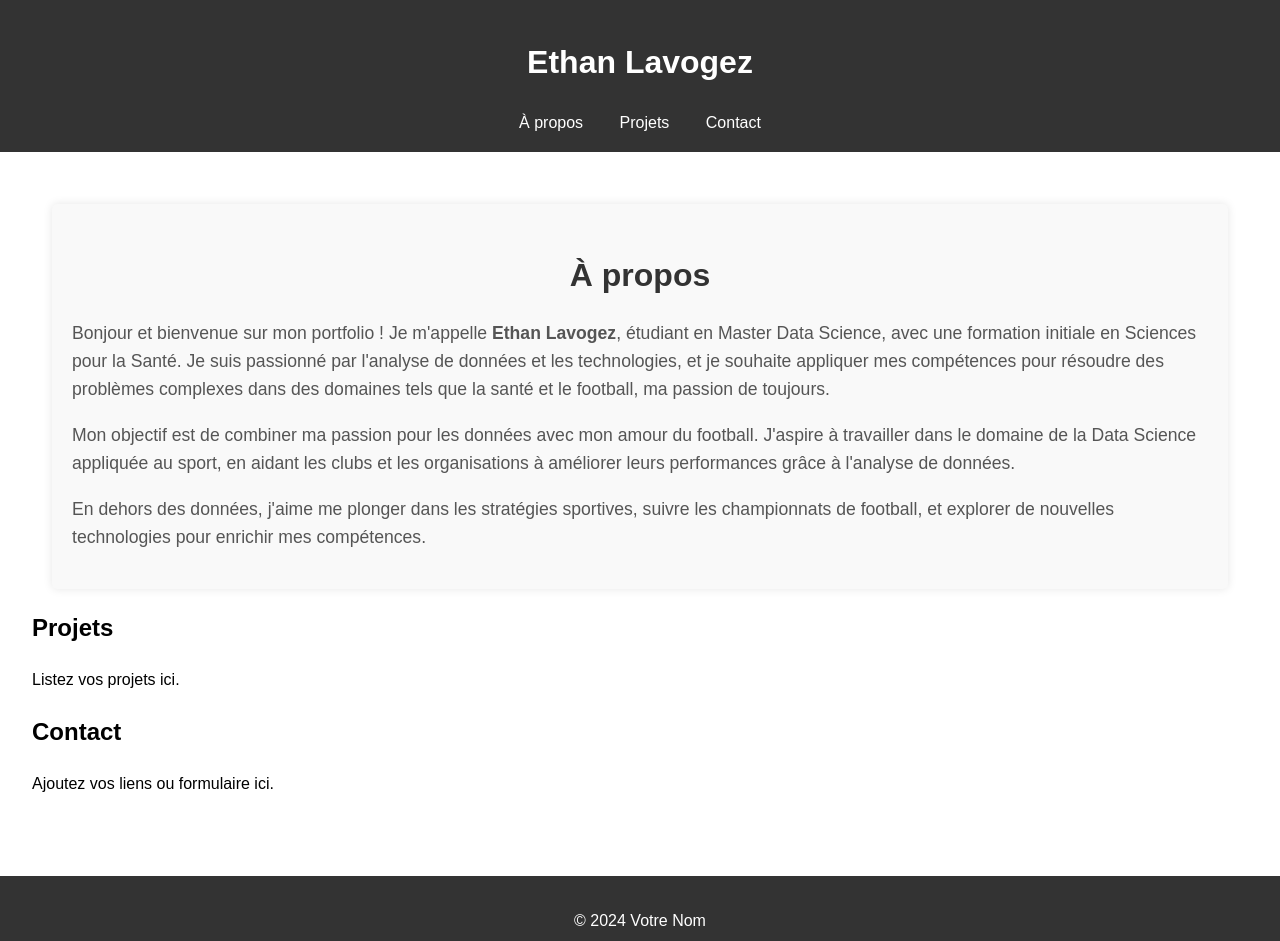
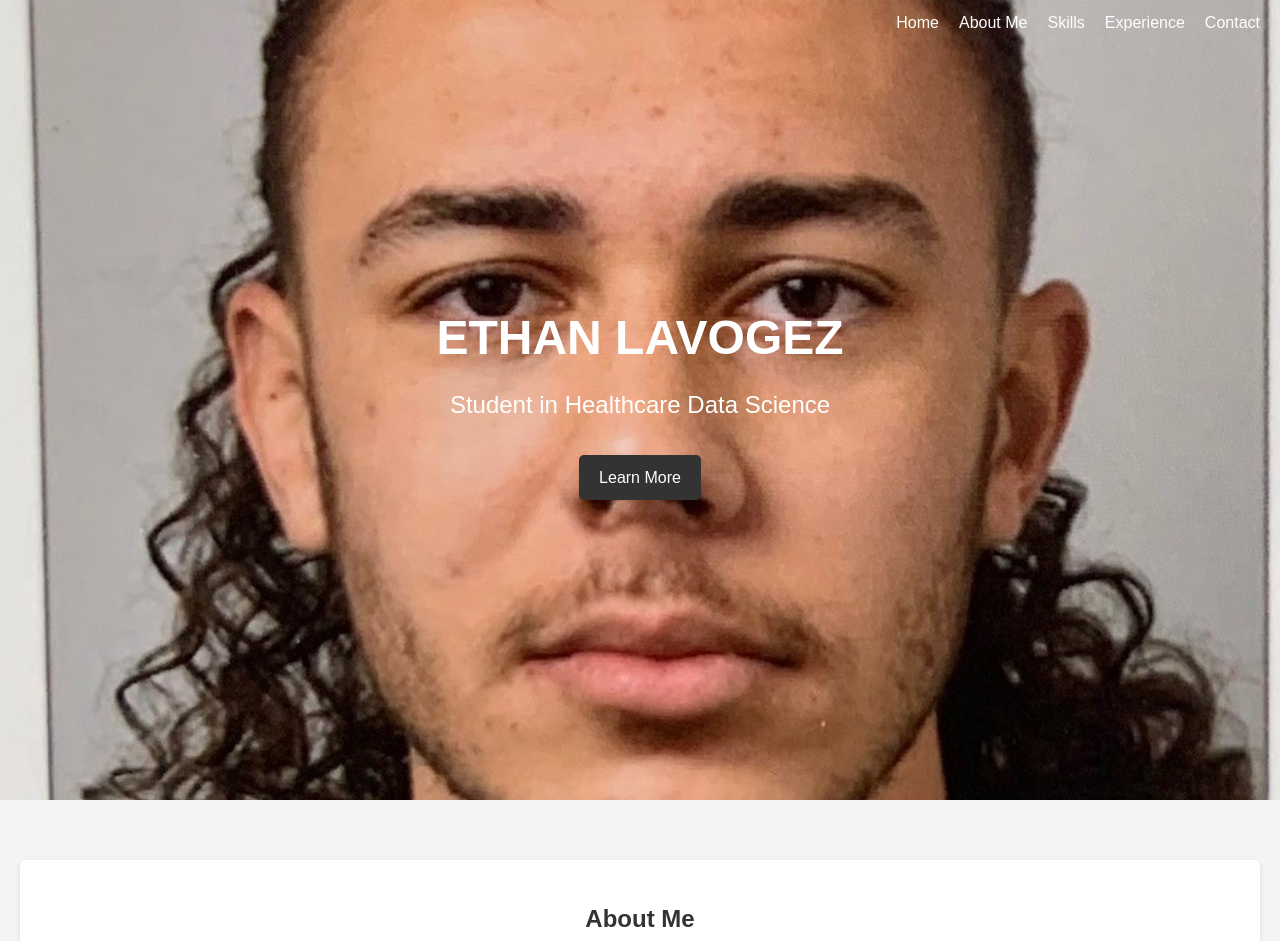
Before and after one commit to ethanlavogez/Portfolio-test, a plain HTML site: page index.html in a window 1280 px wide. Shown: the top 941 px of the page. Drawn offline with Linux system fonts and the light colour scheme.

Commit message:
Améliorations

```diff
--- a/index.html
+++ b/index.html
@@ -8,16 +8,25 @@
 </head>
 <body>
     <header>
-        <h1>Ethan Lavogez</h1>
+        <div class="container">
+            <h1>Ethan Lavogez</h1>
+            <p>Student in Healthcare Data Science</p>
+            <a href="#about" class="btn">Learn More</a>
+        </div>
         <nav>
-            <a href="#about">À propos</a>
-            <a href="#projects">Projets</a>
-            <a href="#contact">Contact</a>
+            <ul>
+                <li><a href="#home">Home</a></li>
+                <li><a href="#about">About Me</a></li>
+                <li><a href="#skills">Skills</a></li>
+                <li><a href="#experience">Experience</a></li>
+                <li><a href="#contact">Contact</a></li>
+            </ul>
         </nav>
     </header>
+
     <main>
         <section id="about">
-            <h2>À propos</h2>
+            <h2>About Me</h2>
             <p>
                 Bonjour et bienvenue sur mon portfolio ! Je m'appelle <strong>Ethan Lavogez</strong>, étudiant en Master Data Science, avec une formation initiale en Sciences pour la Santé. Je suis passionné par l'analyse de données et les technologies, et je souhaite appliquer mes compétences pour résoudre des problèmes complexes dans des domaines tels que la santé et le football, ma passion de toujours.
             </p>
@@ -28,17 +37,28 @@
                 En dehors des données, j'aime me plonger dans les stratégies sportives, suivre les championnats de football, et explorer de nouvelles technologies pour enrichir mes compétences.
             </p>
         </section>
-        <section id="projects">
-            <h2>Projets</h2>
-            <p>Listez vos projets ici.</p>
+
+        <section id="skills">
+            <h2>Skills</h2>
+            <ul>
+                <li>Programming: Python, R, SQL</li>
+                <li>Data Analysis: Cleaning, Visualization, Modeling</li>
+                <li>Tools: Git, Power BI, Tableau</li>
+            </ul>
         </section>
+
+        <section id="experience">
+            <h2>Experiences</h2>
+            <p>Details about internships, projects, or jobs...</p>
+        </section>
+
         <section id="contact">
             <h2>Contact</h2>
-            <p>Ajoutez vos liens ou formulaire ici.</p>
+            <p>Email: ethan.lavogez.etu@univ-lille.fr</p>
         </section>
     </main>
     <footer>
-        <p>© 2024 Votre Nom</p>
+        <p>© 2024 Ethan Lavogez</p>
     </footer>
 </body>
 </html>
--- a/style.css
+++ b/style.css
@@ -1,49 +1,106 @@
+/* Global styles */
 body {
     font-family: Arial, sans-serif;
     margin: 0;
     padding: 0;
     line-height: 1.6;
-}
-header {
-    background: #333;
-    color: #fff;
-    padding: 1rem 0;
-    text-align: center;
-}
-nav a {
-    color: #fff;
-    margin: 0 1rem;
-    text-decoration: none;
-}
-main {
-    padding: 2rem;
-}
-footer {
-    text-align: center;
-    margin-top: 2rem;
-    padding: 1rem;
-    background: #333;
-    color: #fff;
+    background-color: #f4f4f4;
+    color: #333;
 }
 
-/* --- Ajout des styles pour la section "À propos" --- */
-#about {
-    margin: 20px;
-    padding: 20px;
-    background-color: #f9f9f9;
-    border-radius: 5px;
-    box-shadow: 0 0 10px rgba(0, 0, 0, 0.1);
+/* Header styles */
+header {
+    background: url('assets/photo.jpg') no-repeat center center/cover;
+    height: 100vh;
+    color: white;
+    display: flex;
+    flex-direction: column;
+    justify-content: center;
+    align-items: center;
+    /*padding: 1rem 0;*/
+    text-align: center;
+    position: relative;
 }
 
-#about h2 {
-    color: #333;
-    font-size: 2em;
-    margin-bottom: 10px;
-    text-align: center;
+header .container {
+    z-index: 1;
 }
 
-#about p {
-    line-height: 1.6;
+header h1 {
+    font-size: 3em;
+    margin: 0;
+    text-transform: uppercase;
+}
+
+header p {
+    font-size: 1.5em;
+    margin: 10px 0;
+}
+
+header .btn {
+    display: inline-block;
+    padding: 10px 20px;
+    background: #333;
+    color: white;
+    text-decoration: none;
+    margin-top: 20px;
+    border-radius: 5px;
+    transition: background 0.3s;
+}
+
+header .btn:hover {
+    background: #555;
+}
+
+/* Navigation styles */
+nav {
+    position: absolute;
+    top: 10px;
+    right: 20px;
+}
+
+nav ul {
+    list-style: none;
+    margin: 0;
+    padding: 0;
+    display: flex;
+    gap: 20px;
+}
+
+nav ul li {
+    margin: 0;
+}
+
+nav ul li a {
+    color: white;
+    text-decoration: none;
+    font-size: 1em;
+    transition: color 0.3s;
+}
+
+nav ul li a:hover {
+    color: #ddd;
+}
+
+/* Section styles */
+main {
+    padding: 20px;
+}
+
+section {
+    margin: 40px 0;
+    padding: 20px;
+    background: white;
+    border-radius: 5px;
+    box-shadow: 0 2px 5px rgba(0, 0, 0, 0.1);
+}
+
+section h2 {
+    text-align: center;
+    margin-bottom: 20px;
+}
+
+section p, section ul {
     font-size: 1.1em;
-    color: #555;
+    line-height: 1.8;
 }
```
Also changed, not shown: assets/photo.jpg (added).
